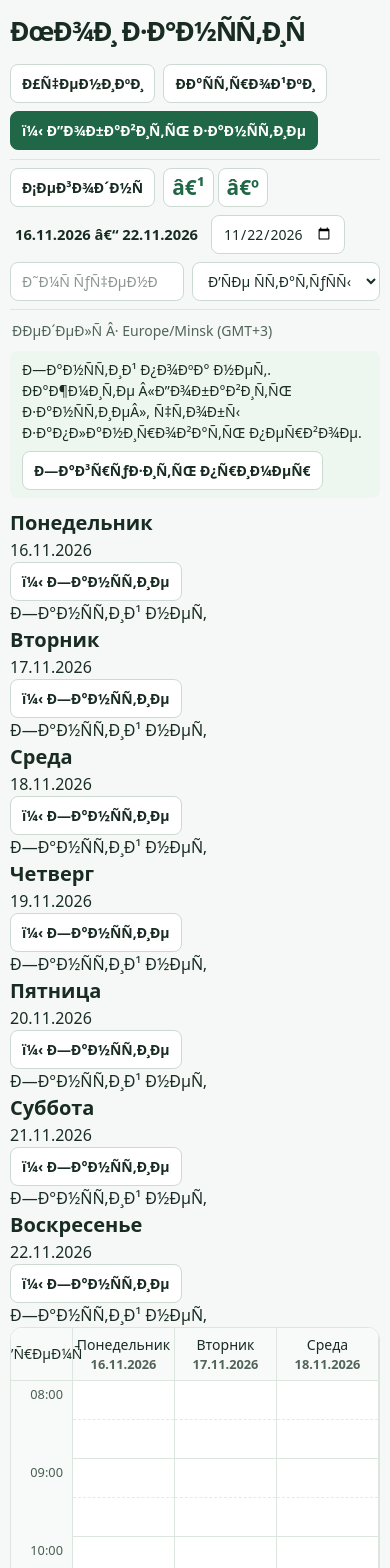
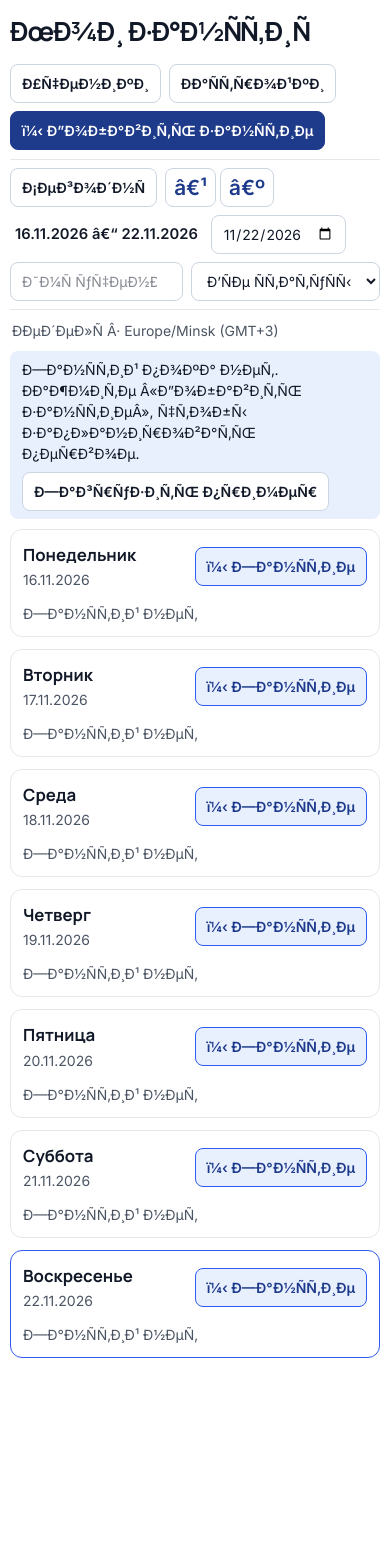
Before and after one commit to davyprisc/calen, a React (Vite) app: page / in a window 390 px wide. Shown: the top 1568 px of the page. After the commit the page ends 1370 px from the top, so only its background shows below. Built offline with nearby package versions, Linux system fonts and the light colour scheme.

Commit message:
Update style.css for the calendar redesign

```diff
--- a/src/style.css
+++ b/src/style.css
@@ -1,97 +1,120 @@
+@import url('https://fonts.googleapis.com/css2?family=Inter:wght@400;500;600&family=Manrope:wght@600;700&display=swap');
 @import "tailwindcss";
 
 :root {
-  font-family: system-ui, -apple-system, sans-serif;
-  color: #192c23;
-  background: #f5f8f6;
+  font-family: 'Inter', system-ui, sans-serif;
+  color: #111827;
+  background: #FFFFFF;
   font-synthesis: none;
-  --line: #dce6df;
-  --green: #206747;
+  --line: #E5E7EB;
+  --primary: #1E3A8A;
 }
 body { margin: 0; }
 button, input:not([type=checkbox]):not([type=file]), select, textarea {
-  border: 1px solid #cddad2; border-radius: 8px; background: white; color: inherit;
+  border: 1px solid #CBD5E1; border-radius: 8px; background: white; color: inherit;
   min-height: 39px; padding: 7px 11px; font: inherit; font-size: .875rem;
 }
 button { cursor: pointer; font-weight: 600; }
-button:hover { background: #eef6f0; border-color: #a7c2af; }
-:focus-visible { outline: 3px solid #248c57; outline-offset: 2px; }
-button.primary { background: var(--green); border-color: var(--green); color: white; }
-button.primary:hover { background: #174f36; }
+button:hover { background: #E8F0FE; border-color: #2F5AF5; }
+:focus-visible { outline: 3px solid #2F5AF5; outline-offset: 2px; }
+button.primary { background: var(--primary); border-color: var(--primary); color: white; }
+button.primary:hover { background: #172F73; }
 .app { max-width: 1720px; margin: 0 auto; padding: 22px 26px 14px; }
 .masthead { padding-bottom: 15px; }
-h1 { margin: 0; font-weight: 750; font-size: clamp(1.65rem, 3vw, 2.1rem); letter-spacing: -.04em; }
+h1, h2, h3 { font-family: Manrope, Inter, system-ui, sans-serif; font-weight: 700; }
+h1 { margin: 0; font-size: clamp(1.65rem, 3vw, 2.1rem); letter-spacing: -.04em; }
 .controls { padding: 12px 0; border-top: 1px solid var(--line); border-bottom: 1px solid var(--line); }
 .period { margin: 0 5px; font-size: .92rem; white-space: nowrap; }
-.pager button { min-width: 40px; font-size: 1.3rem; padding: 0 8px; color: var(--green); }
-.calendar-meta { padding: 10px 2px; font-size: .875rem; color: #506459; }
-.empty-state { background: #edf6ef; padding: 8px 12px; margin-bottom: 10px; border-radius: 8px; font-size: .875rem; }
+.pager button { min-width: 40px; font-size: 1.3rem; padding: 0 8px; color: var(--primary); }
+.calendar-meta { padding: 10px 2px; font-size: .875rem; color: #4B5563; }
+.empty-state { background: #E8F0FE; padding: 8px 12px; margin-bottom: 10px; border-radius: 8px; font-size: .875rem; }
 .schedule { height: clamp(280px, 65dvh, 1080px); overflow: auto; border: 1px solid var(--line); border-radius: 12px; background: white; }
 .schedule-grid { display: grid; }
-.grid-head { position: sticky; top: 0; z-index: 4; display: flex; flex-direction: column; align-items: center; justify-content: center; min-height: 53px; padding: 4px; border-right: 1px solid var(--line); border-bottom: 1px solid var(--line); background: #f7faf8; font-size: .875rem; white-space: nowrap; }
-.grid-head strong { font-weight: 550; color: #526359; font-size: .8rem; }
-.grid-head.current { color: #165b3a; background: #e2f3e7; font-weight: 700; }
+.grid-head { position: sticky; top: 0; z-index: 4; display: flex; flex-direction: column; align-items: center; justify-content: center; min-height: 53px; padding: 4px; border-right: 1px solid var(--line); border-bottom: 1px solid var(--line); background: #F8FAFC; font-size: .875rem; white-space: nowrap; }
+.grid-head strong { font-weight: 550; color: #4B5563; font-size: .8rem; }
+.grid-head.current { color: #1E3A8A; background: #E8F0FE; font-weight: 700; }
 .hours-head { left: 0; z-index: 6; }
-.ruler { position: sticky; left: 0; z-index: 3; background: #f7faf8; border-right: 1px solid var(--line); }
-.ruler span { position: absolute; right: 9px; margin-top: 4px; font-size: .8rem; color: #4a5e52; font-variant-numeric: tabular-nums; }
+.ruler { position: sticky; left: 0; z-index: 3; background: #F8FAFC; border-right: 1px solid var(--line); }
+.ruler span { position: absolute; right: 9px; margin-top: 4px; font-size: .8rem; color: #4B5563; font-variant-numeric: tabular-nums; }
 .day { position: relative; border-right: 1px solid var(--line); }
-.day.current { background: #eff8f0; }
-button.slot { display: block; width: 100%; min-height: 0; border: 0; background: transparent; border-bottom: 1px dashed #e3ebe5; border-radius: 0; padding: 0; }
+.day.current { background: #F5F8FF; }
+button.slot { display: block; width: 100%; min-height: 0; border: 0; background: #E8F0FE; border-bottom: 1px dashed #B6C9F7; border-radius: 0; padding: 0; }
 button.slot.half { border-bottom: 1px solid var(--line); }
-button.slot:hover { background: #d9eee1; }
+button.slot:hover { background: #D8E5FF; box-shadow: inset 0 0 0 1px #2F5AF5; }
 button.slot:focus-visible { outline-offset: -3px; }
-.lesson { position: absolute; z-index: 1; background: #dff2e6; border-left: 3px solid #33895b; border-radius: 6px; overflow: hidden; color: #164c31; }
-.lesson:focus-within { outline: 2px solid #248c57; outline-offset: 1px; z-index: 2; }
+.lesson { position: absolute; z-index: 1; background: var(--lesson-bg); border-left: 3px solid var(--lesson-border); border-radius: 6px; overflow: hidden; color: var(--lesson-text); }
+.lesson:focus-within { outline: 2px solid #2F5AF5; outline-offset: 1px; z-index: 2; }
 button.lesson-body { width: 100%; height: 100%; padding: 3px 5px 6px; display: block; text-align: left; background: transparent; border: 0; border-radius: 0; font-size: .82rem; line-height: 1.15; min-height: 0; overflow: hidden; touch-action: none; cursor: grab; }
 button.lesson-body:hover { background: #ffffff46; }
 .lesson-body span, .lesson-body strong { display: block; overflow: hidden; text-overflow: ellipsis; white-space: nowrap; }
-.lesson-state { font-size: .75rem; margin-top: 2px; }
-.lesson-body .payment { display: inline; background: #ffffff9c; border-radius: 3px; padding: 0 2px; }
-.status-1 { background: #e0eefb; border-color: #497fb1; color: #234d75; }
-.status-2 { background: #e9edeb; border-color: #78877e; color: #46534c; }
-.status-2 .subject { text-decoration: line-through; }
-.status-3 { background: #faead7; border-color: #b57731; color: #734617; }
+.lesson-state { font-size: .75rem; font-weight: 600; margin-top: 3px; }
+.lesson-state .payment { display: inline; background: #FFFFFFA0; border-radius: 3px; padding: 0 3px; margin-left: 4px; }
+.lesson-confirmed { --lesson-bg: #DCFCE7; --lesson-border: #15803D; --lesson-text: #166534; }
+.lesson-pending { --lesson-bg: #FEF3C7; --lesson-border: #C9A227; --lesson-text: #92400E; }
+.lesson-cancelled { --lesson-bg: #FEE2E2; --lesson-border: #B91C1C; --lesson-text: #991B1B; }
+.lesson-cancelled .subject { text-decoration: line-through; }
+.lesson-completed { --lesson-bg: #F3F4F6; --lesson-border: #9CA3AF; --lesson-text: #4B5563; }
+.lesson-occupied { --lesson-bg: #E5E7EB; --lesson-border: #6B7280; --lesson-text: #374151; }
 .resize { position: absolute; bottom: 0; height: 7px; width: 100%; cursor: ns-resize; touch-action: none; }
-.resize:hover { background: #16372526; }
+.resize:hover { background: #1E3A8A35; }
 .moving { opacity: .35; }
-.drag-preview { position: absolute; pointer-events: none; left: 2px; right: 2px; z-index: 2; border: 2px dashed #2b8355; color: #195838; border-radius: 6px; background: #d4eddbb3; padding: 2px 5px; font-size: .8rem; }
-.now-line { position: absolute; z-index: 2; left: 0; right: 0; background: #17814d; height: 2px; pointer-events: none; }
+.drag-preview { position: absolute; pointer-events: none; left: 2px; right: 2px; z-index: 2; border: 2px dashed #2F5AF5; color: #1E3A8A; border-radius: 6px; background: #E8F0FEE6; padding: 2px 5px; font-size: .8rem; }
+.now-line { position: absolute; z-index: 2; left: 0; right: 0; background: #C9A227; height: 2px; pointer-events: none; }
 .now-line::before { content: ''; position: absolute; top: -3px; left: 0; background: inherit; width: 8px; height: 8px; border-radius: 50%; }
-.backup { padding: 12px 0 2px; font-size: .875rem; color: #506459; }
-dialog { margin: auto; width: min(580px, calc(100% - 24px)); max-height: min(820px, 90dvh); border: 1px solid var(--line); border-radius: 14px; background: white; color: inherit; box-shadow: 0 18px 65px #13291e35; overflow: auto; }
-dialog::backdrop { background: #152a2060; }
+.backup { border-top: 1px solid var(--line); padding: 12px 16px 16px; font-size: .875rem; color: #4B5563; }
+.backup h3 { color: #111827; }
+.backup p { margin-bottom: 8px; }
+dialog { margin: auto; width: min(580px, calc(100% - 24px)); max-height: min(820px, 90dvh); border: 1px solid var(--line); border-radius: 14px; background: white; color: inherit; box-shadow: 0 18px 65px #11182735; overflow: auto; }
+dialog::backdrop { background: #11182760; }
 .modal-title { position: sticky; top: 0; z-index: 1; background: white; display: flex; align-items: center; justify-content: space-between; border-bottom: 1px solid var(--line); padding: 12px 16px; }
 h2 { font-size: 1.25rem; font-weight: 700; }
 h3 { padding: 6px 0; font-weight: 700; }
+.form button { align-self: flex-start; }
 .form { display: flex; flex-direction: column; gap: 12px; padding: 16px; }
 .form label { display: flex; flex-direction: column; gap: 4px; min-width: 0; font-size: .875rem; font-weight: 600; }
 .form label :is(input, select, textarea) { width: 100%; }
 .form-row { display: flex; flex-wrap: wrap; gap: 10px; }
 .form-row > label { flex: 1 1 125px; }
 .form label.check { flex-direction: row; align-items: center; gap: 7px; min-height: 30px; }
-.check input { width: 16px !important; height: 16px; accent-color: var(--green); }
+.check input { width: 16px !important; height: 16px; accent-color: var(--primary); }
 .actions { display: flex; flex-wrap: wrap; justify-content: flex-end; gap: 8px; padding-top: 4px; }
-button.danger { color: #a52c2c; }
+button.danger { color: #B91C1C; }
 fieldset { border: 1px solid var(--line); border-radius: 8px; padding: 8px 10px; }
 legend { padding: 0 4px; font-size: .875rem; }
 fieldset p { margin-top: 5px; font-size: .875rem; }
 .days-options { display: flex; flex-wrap: wrap; gap: 8px; }
 .student-row { display: flex; flex-wrap: wrap; align-items: center; gap: 6px; padding: 8px 0; border-bottom: 1px solid var(--line); }
-.muted { color: #506459; font-size: .875rem; }
-.error { color: #962720; }
+.muted { color: #4B5563; font-size: .875rem; }
+.error { color: #B91C1C; }
 .storage { padding: 10px 0; }
-.toast { position: fixed; z-index: 20; bottom: 14px; right: 14px; max-width: calc(100% - 28px); display: flex; gap: 10px; align-items: center; border-radius: 9px; padding: 9px 12px; background: #184a34; color: white; box-shadow: 0 8px 25px #102b2330; }
-.toast.error { background: #802a24; }
-.toast button { color: #172c23; }
+.toast { position: fixed; z-index: 20; bottom: 14px; right: 14px; max-width: calc(100% - 28px); display: flex; gap: 10px; align-items: center; border-radius: 9px; padding: 9px 12px; background: #1E3A8A; color: white; box-shadow: 0 8px 25px #11182730; }
+.toast.error { background: #B91C1C; }
+.toast button { color: #111827; }
+.mobile-week { display: none; }
 @media (max-width: 760px) {
   .app { padding: 12px 10px; }
   .masthead { padding-bottom: 9px; }
   .controls { padding: 8px 0; }
   .control-spacer { display: none; }
-  .controls input[type=search] { flex: 1; min-width: 125px; }
-  .schedule { height: min(61dvh, 850px); }
-  button.lesson-body { font-size: .875rem; }
-  .lesson-body .lesson-state { font-size: .8rem; }
+  .controls input[type=search] { flex: 1; min-width: min(125px, 100%); }
+  .controls select, .controls input[type=date] { max-width: 100%; }
+  .schedule { display: none; }
+  .mobile-week { display: grid; gap: 12px; }
+  .mobile-day { min-width: 0; border: 1px solid var(--line); border-radius: 12px; }
+  .mobile-day.current { border-color: #2F5AF5; }
+  .mobile-day-header { display: flex; align-items: center; justify-content: space-between; gap: 8px; padding: 12px; }
+  .mobile-day-header h2 { font-size: 1.05rem; }
+  .mobile-day-header time, .mobile-empty { font-size: .875rem; color: #4B5563; }
+  .mobile-empty { margin: 0 12px 12px; }
+  button.free-button { border-color: #2F5AF5; background: #E8F0FE; color: #1E3A8A; flex: none; }
+  button.free-button:hover { background: #D8E5FF; }
+  .mobile-lessons { display: grid; gap: 8px; padding: 0 12px 12px; }
+  button.mobile-lesson { display: flex; align-items: baseline; gap: 10px; width: 100%; text-align: left; border-left-width: 3px; }
+  button.mobile-lesson { background: var(--lesson-bg); border-color: var(--lesson-border); color: var(--lesson-text); }
+  button.mobile-lesson:hover { filter: brightness(.97); }
+  .mobile-time { flex: none; font-variant-numeric: tabular-nums; font-weight: 600; }
+  .mobile-lesson-info { display: grid; gap: 2px; min-width: 0; overflow-wrap: anywhere; }
+  .mobile-lesson .lesson-state { font-size: .8rem; }
 }
 
 .cloud-screen { width: min(100%, 460px); margin: max(15px, 10vh) auto; padding: 20px; border: 1px solid var(--line); border-radius: 12px; background: white; }
```
